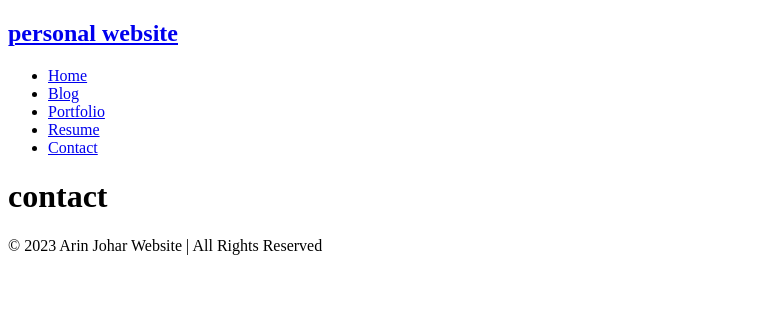
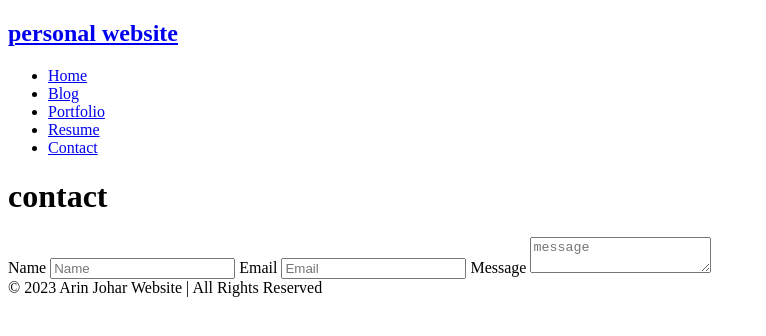
Before and after one commit to arinjohar/arinjohar.github.io, a plain HTML site: page contact.html in a window 1280 px wide. Shown: the whole page, without its empty margins (0-766 px from the left). Drawn offline with Linux system fonts and the light colour scheme.

Commit message:
basic form

```diff
--- a/contact.html
+++ b/contact.html
@@ -18,6 +18,19 @@
         </nav>
         <main>
             <h1 class="page-title">contact</h1>
+            <form>
+                <label for="name">Name</label>
+                <input type="text" id="name" name="name" placeholder="Name" required />
+                <label for="email">Email</label>
+                <input type="email" id="email" name="email" placeholder="Email" />
+                <label for="message">Message</label>
+                <textarea
+                id="message"
+                name="message"
+                placeholder="message"
+                required
+                ></textarea>
+            </form>
         </main>
         <footer> © 2023 Arin Johar Website | All Rights Reserved </footer>
     </body>
```
